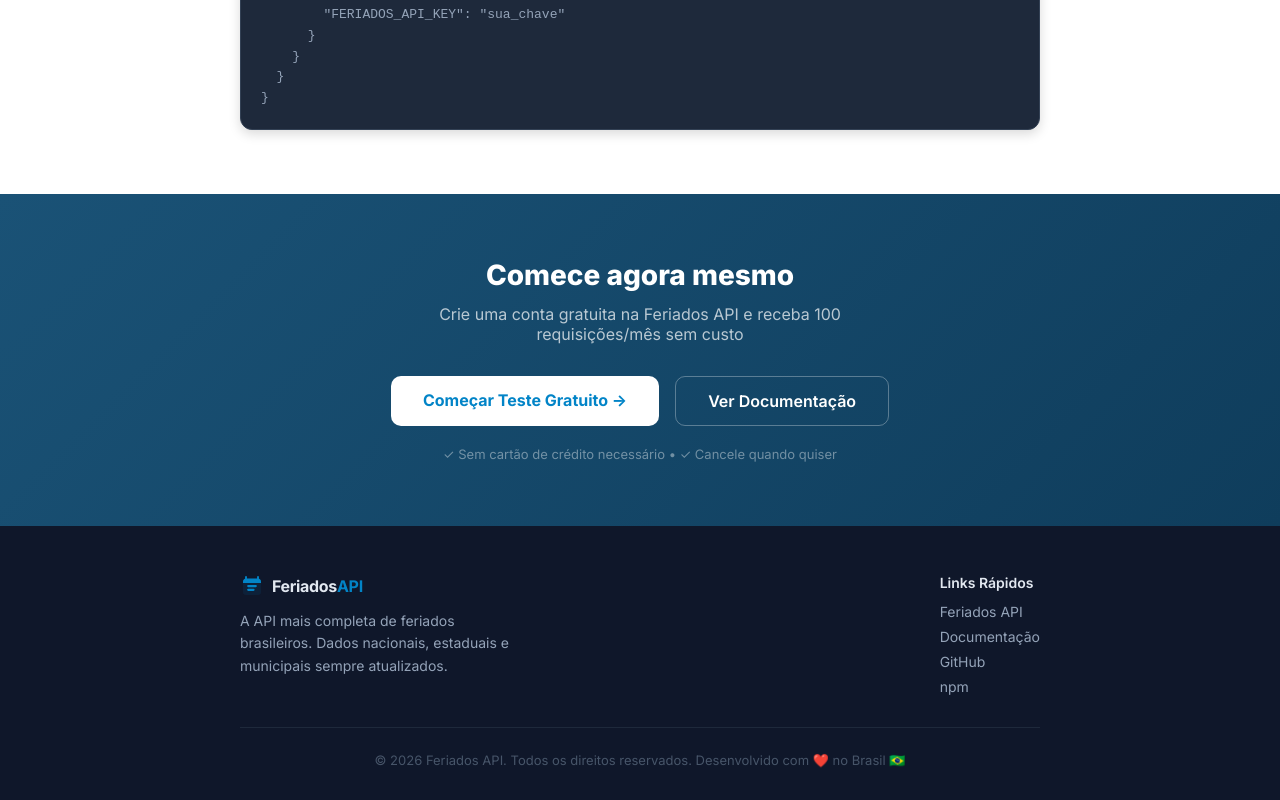
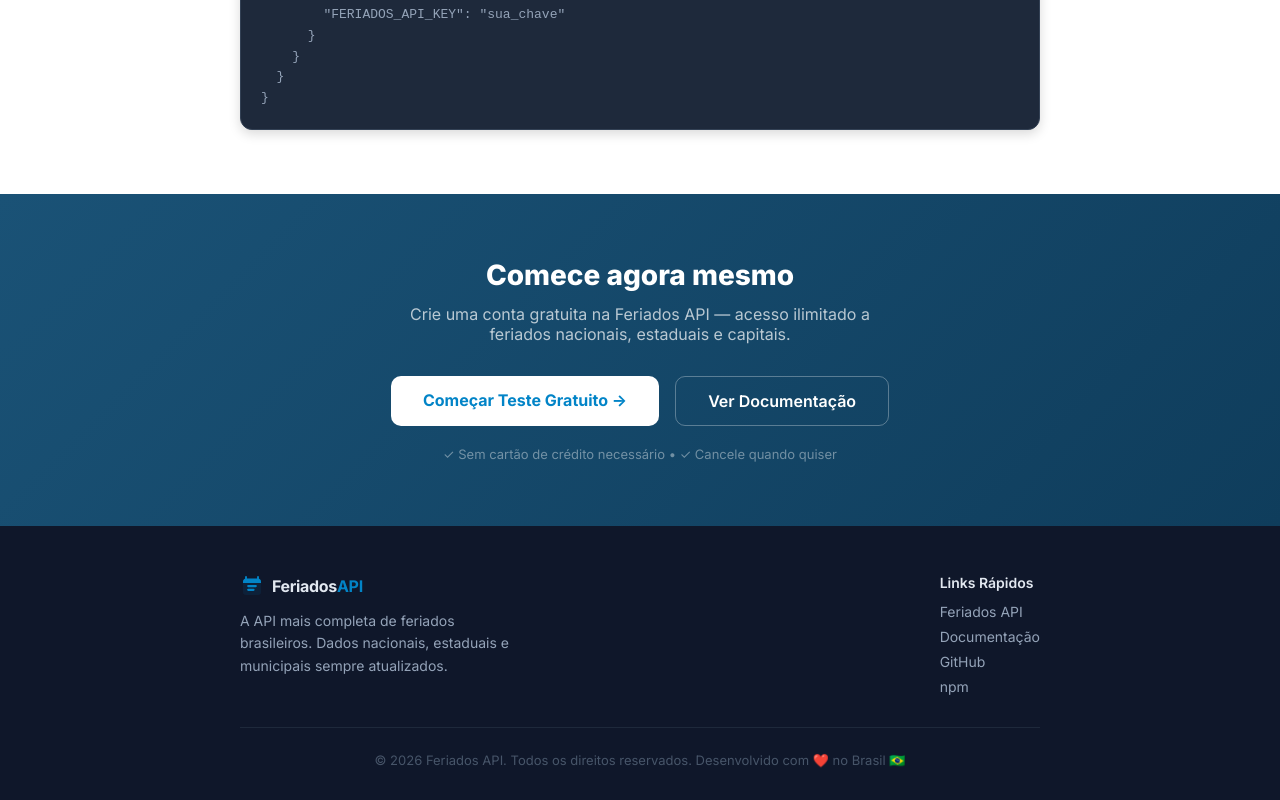
Before and after one commit to feriadosapi/feriadosapi-mcp, a Next.js app: page / in a window 1280 px wide. Shown: the part 2170-2970 px from the top of the page. Built offline with nearby package versions, Linux system fonts and the light colour scheme; no server answers.

Commit message:
feat: Update free tier description from monthly request limit to unlimited access with a rate limit.

```diff
--- a/src/components/home/CTA.tsx
+++ b/src/components/home/CTA.tsx
@@ -26,7 +26,7 @@
                     margin: "0 auto 32px",
                 }}
             >
-                Crie uma conta gratuita na Feriados API e receba 100 requisições/mês sem custo
+                Crie uma conta gratuita na Feriados API — acesso ilimitado a feriados nacionais, estaduais e capitais.
             </p>
             <div style={{ display: "flex", gap: 16, justifyContent: "center" }}>
                 <a
--- a/src/data/schema.ts
+++ b/src/data/schema.ts
@@ -16,6 +16,6 @@
         "@type": "Offer",
         price: "0",
         priceCurrency: "BRL",
-        description: "100 requisições/mês grátis",
+        description: "Gratuito — acesso ilimitado a feriados nacionais, estaduais e capitais",
     },
 };
```
Also changed, not shown: 1 other file (tests, documents, lock files or other folders).
